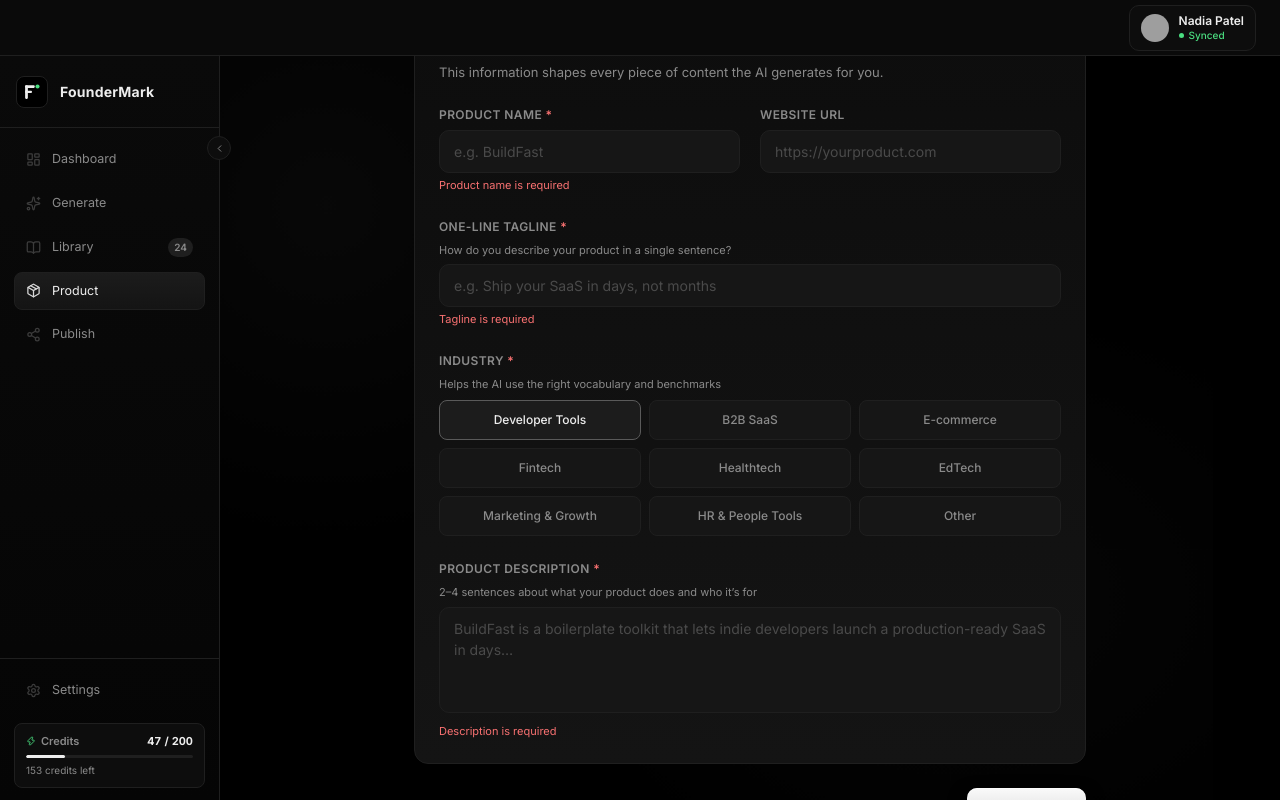
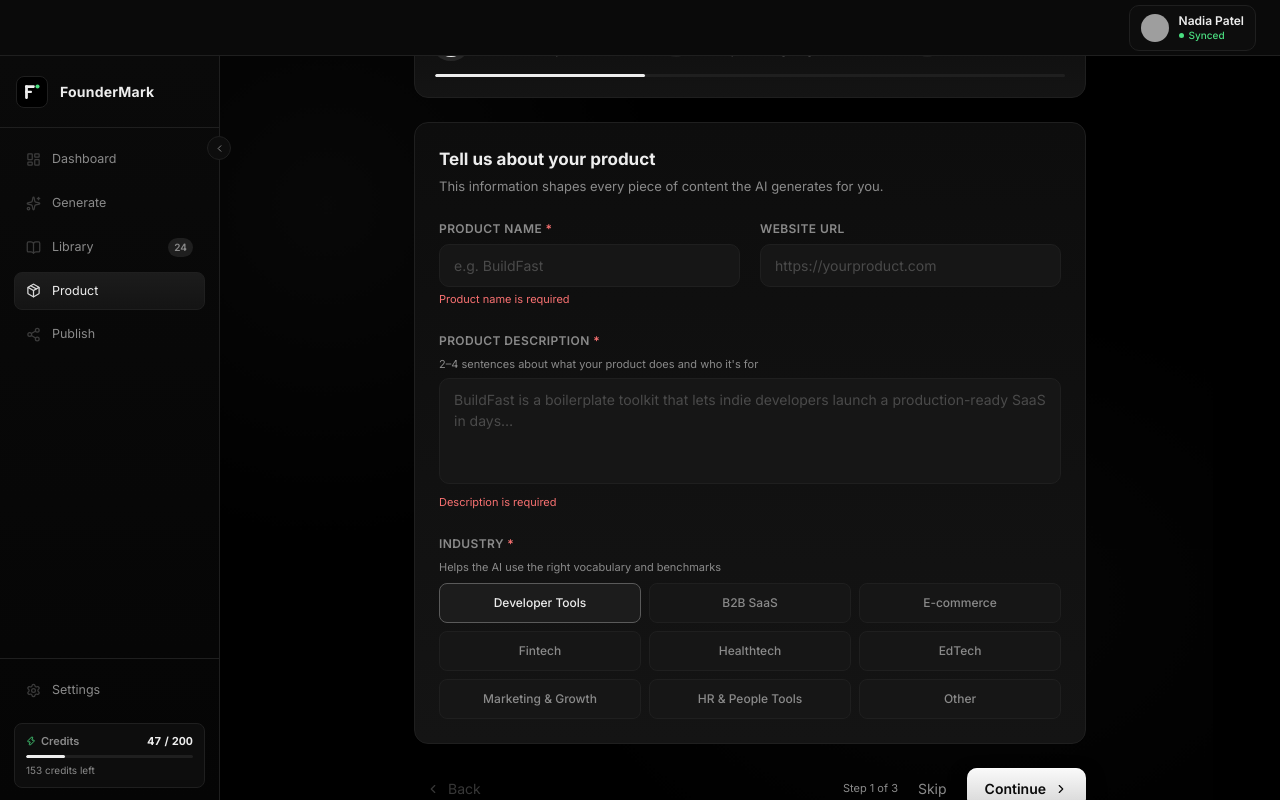
Before and after one commit to SNDP-Design/foundermark, a Next.js app: page /product-setup in a window 1280 px wide. Both pictures are taken after a click on the button "Continue". Built offline with nearby package versions, Linux system fonts and the light colour scheme; grey boxes are pictures that could not be loaded.

Commit message:
Local Commit: 2026-06-06T11:14:52.827Z - Removed the "One-line tagline" field from the product setup Step 1 form - Moved "Product description" field above the "Industry" selector

```diff
--- a/src/app/product-setup/components/Step1Basics.tsx
+++ b/src/app/product-setup/components/Step1Basics.tsx
@@ -1,7 +1,7 @@
 'use client';
 
 import React from 'react';
-import { useFormReturn } from 'react-hook-form';
+import { UseFormReturn } from 'react-hook-form';
 import { ProductFormData } from './ProductSetupWizard';
 
 const industries = [
@@ -17,7 +17,7 @@ const industries = [
 ];
 
 interface Props {
-  form: useFormReturn<ProductFormData>;
+  form: UseFormReturn<ProductFormData>;
 }
 
 export default function Step1Basics({ form }: Props) {
@@ -45,16 +45,16 @@ export default function Step1Basics({ form }: Props) {
       </div>
 
       <div>
-        <label className="block text-[12px] font-semibold uppercase tracking-[0.4px] mb-[6px]" style={{ color: '#8a8a8a' }} htmlFor="tagline">
-          One-line tagline <span style={{ color: '#f87171' }}>*</span>
+        <label className="block text-[12px] font-semibold uppercase tracking-[0.4px] mb-[6px]" style={{ color: '#8a8a8a' }} htmlFor="description">
+          Product description <span style={{ color: '#f87171' }}>*</span>
         </label>
-        <p className="text-[11px] mb-[6px]" style={{ color: '#8a8a8a' }}>How do you describe your product in a single sentence?</p>
-        <input
-          id="tagline" type="text" className="input-base"
-          placeholder="e.g. Ship your SaaS in days, not months"
-          {...register('tagline', { required: 'Tagline is required', maxLength: { value: 120, message: 'Keep it under 120 characters' } })}
+        <p className="text-[11px] mb-[6px]" style={{ color: '#8a8a8a' }}>2–4 sentences about what your product does and who it's for</p>
+        <textarea
+          id="description" rows={4} className="input-base resize-none"
+          placeholder="BuildFast is a boilerplate toolkit that lets indie developers launch a production-ready SaaS in days…"
+          {...register('description', { required: 'Description is required', minLength: { value: 50, message: 'Please write at least 50 characters' } })}
         />
-        {errors.tagline && <p className="text-[11px] mt-1" style={{ color: '#f87171' }}>{errors.tagline.message}</p>}
+        {errors.description && <p className="text-[11px] mt-1" style={{ color: '#f87171' }}>{errors.description.message}</p>}
       </div>
 
       <div>
@@ -81,19 +81,6 @@ export default function Step1Basics({ form }: Props) {
         </div>
         {errors.industry && <p className="text-[11px] mt-1" style={{ color: '#f87171' }}>{errors.industry.message}</p>}
       </div>
-
-      <div>
-        <label className="block text-[12px] font-semibold uppercase tracking-[0.4px] mb-[6px]" style={{ color: '#8a8a8a' }} htmlFor="description">
-          Product description <span style={{ color: '#f87171' }}>*</span>
-        </label>
-        <p className="text-[11px] mb-[6px]" style={{ color: '#8a8a8a' }}>2–4 sentences about what your product does and who it’s for</p>
-        <textarea
-          id="description" rows={4} className="input-base resize-none"
-          placeholder="BuildFast is a boilerplate toolkit that lets indie developers launch a production-ready SaaS in days…"
-          {...register('description', { required: 'Description is required', minLength: { value: 50, message: 'Please write at least 50 characters' } })}
-        />
-        {errors.description && <p className="text-[11px] mt-1" style={{ color: '#f87171' }}>{errors.description.message}</p>}
-      </div>
     </div>
   );
 }
```
